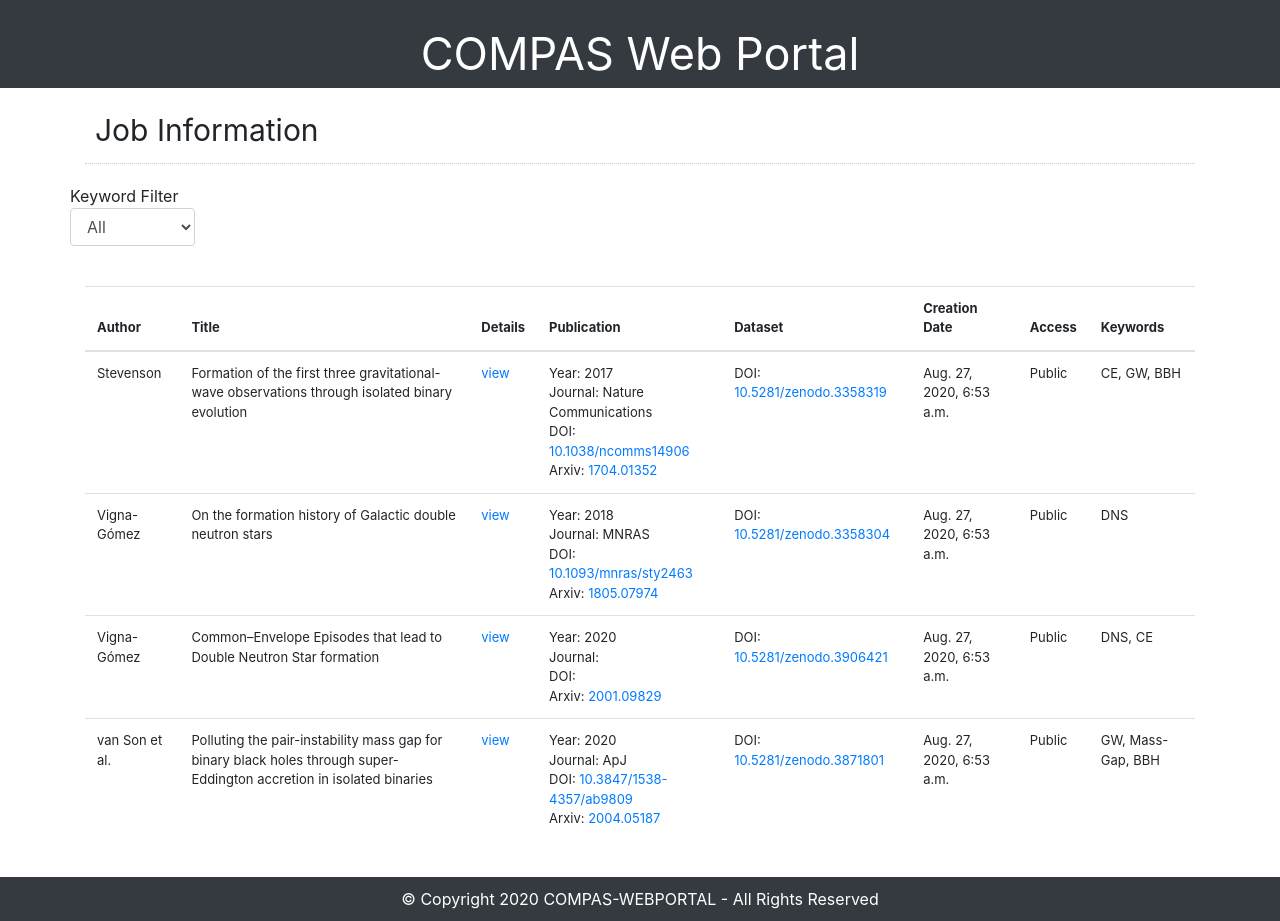
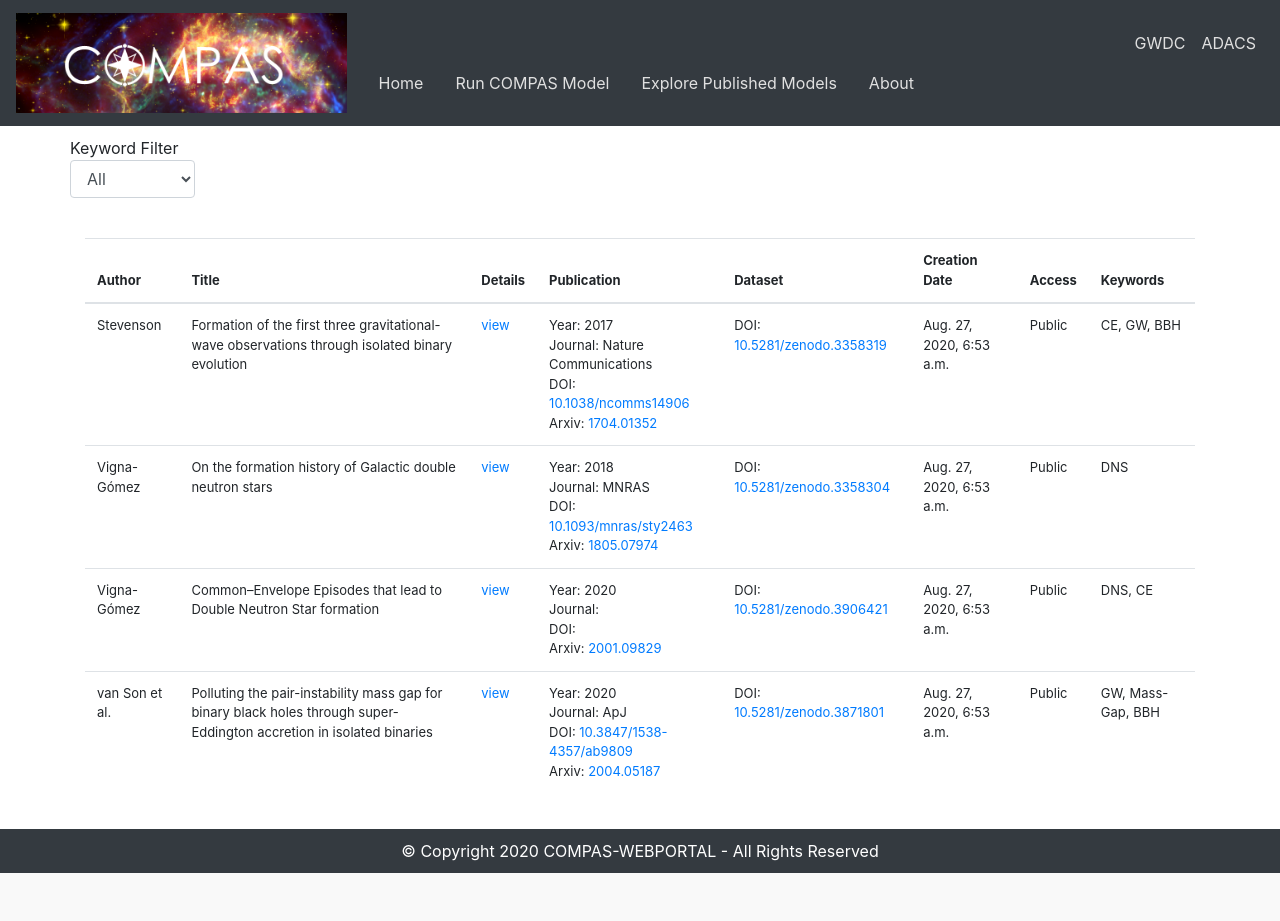
Before and after one commit to ADACS-Australia/SS20B-SStevenson, a Django app: page /1/ in a window 1280 px wide. After the commit the page ends 873 px from the top, so only its background shows below. Run offline with Django 3.2, Linux system fonts and the light colour scheme; data comes from the database, SQL or seed files in the repository; some libraries are stand-ins or nearby versions.

Commit message:
create homepage
Summary:
header: get all the components listed, but the layout when page collapses needs to be fixed; box over link after clicking it needs to be fixed;
homepage.content: get the basic layout;

Test Plan: homepage styling

Reviewers: mr-asher, emanehab99

Reviewed By: emanehab99

Differential Revision: https://phab.adacs.org.au/D204

```diff
--- a/src/compasweb/static/compasweb/style/styles.css
+++ b/src/compasweb/static/compasweb/style/styles.css
@@ -1,3 +1,25 @@
+/********************************************/
+/*                                          */
+/*          customized properties           */
+/*                                          */
+/********************************************/
+/* The following color codes are taken from CAS Research Colors in CAS Research Team in figma. */
+
+:root{
+    /* --nav-background: #373737; */
+    --gray2: #4F4F4F;
+    --gray3: #828282;
+    --gray5: #E0E0E0;
+    --gray6: #F2F2F2;
+    --title1-font: normal bold 45px Roboto, sans-serif;
+    --title1-shadow: 0px 24px 100px rgba(0, 0, 0, 0.14), 0px 11px 15px rgba(0, 0, 0, 0.2);
+    --p-md-font: normal 500 22px Roboto, sans-serif;
+    --p-md-height: 32px;
+    --button1-font: normal bold 30px Roboto, sans-serif;
+    --button1-height: 40px;
+}
+
+
 body {
     background-color: #343a40 !important;
 }
@@ -13,16 +35,43 @@ body {
     padding: 10px 0 20px;
 }
 
+@media (max-width: 768px) {
 
-.header {
-    top: 10px;
-    padding: 10px 0;
+    .navbar .collapse a {
+        padding-top: 1px !important;
+        padding-bottom: 1px !important;
+        padding-left: 0 !important;
+
+    }
 }
 
-.header-text {
-    color: white;
-    font-size: 45px;
+
+
+/********************************************/
+/*                                          */
+/*                 navbar                   */
+/*                                          */
+/********************************************/
+
+.navbar-brand .logo{
+    height: 100px;
+    vertical-align: middle;
 }
+
+.nav-item-left .nav-item .nav-link {
+    color: var(--gray5);
+}
+
+
+.nav-item-right .nav-item .nav-link {
+    color: var(--gray5);
+}
+
+/********************************************/
+/*                                          */
+/*                 footer                   */
+/*                                          */
+/********************************************/
 
 .footer {
     left: 0;
@@ -35,14 +84,54 @@ body {
     color: white;
 }
 
-.page-header {
+/********************************************/
+/*                                          */
+/*                 others                   */
+/*                                          */
+/********************************************/
+.jumbotron{
+    background-color: var(--gray6);
+    ;
+}
+
+.title-lg{
+    color: var(--gray2);
+    font: var(--title1-font);
+    text-shadow: var(--title1-shadow);
+}
+
+.p-text-md{
+    color: var(--gray2);
+    font: var(--p-md-font);
+    line-height: var(--p-md-height);
+}
+
+.btn-home{
+    background-color: var(--gray2);
+    font: var(--button1-font);
+    line-height: var(--button1-height);
+    display: flex;
+    align-items: center;
+    text-align: center;
+    border: 1px solid #BDBDBD;
+    border-radius: 20px;
+    width:320px;
+    height: 180px;
+}
+
+
+
+
+
+/* work in process */
+.jobtable {
+    font-size: small;
+}
+
+/* .page-header {
     margin: 0 0 20px;
     padding: 10px;
     font-size: 30px;
     text-align: left;
     border-bottom: 1px dotted #cccccc;
-}
-
-.jobtable {
-    font-size: small;
-}
+} */
--- a/src/compasweb/templates/compasweb/base/_base.html
+++ b/src/compasweb/templates/compasweb/base/_base.html
@@ -6,18 +6,21 @@
 
     <meta charset="UTF-8">
     <meta name="viewport" content="width=device-width, initial-scale=1">
+<!--    <meta charset="utf-8">-->
+<!--    <meta name="viewport" content="width=device-width, initial-scale=1, shrink-to-fit=no">-->
 
-    <link rel="stylesheet" href="https://stackpath.bootstrapcdn.com/bootstrap/4.1.3/css/bootstrap.min.css"
-          integrity="sha384-MCw98/SFnGE8fJT3GXwEOngsV7Zt27NXFoaoApmYm81iuXoPkFOJwJ8ERdknLPMO" crossorigin="anonymous">
+    <link rel="stylesheet" href="https://stackpath.bootstrapcdn.com/bootstrap/4.5.2/css/bootstrap.min.css"
+          integrity="sha384-JcKb8q3iqJ61gNV9KGb8thSsNjpSL0n8PARn9HuZOnIxN0hoP+VmmDGMN5t9UJ0Z" crossorigin="anonymous">
 
-    <script src="https://code.jquery.com/jquery-3.3.1.slim.min.js"
-            integrity="sha384-q8i/X+965DzO0rT7abK41JStQIAqVgRVzpbzo5smXKp4YfRvH+8abtTE1Pi6jizo"
+
+    <script src="https://code.jquery.com/jquery-3.5.1.slim.min.js"
+            integrity="sha384-DfXdz2htPH0lsSSs5nCTpuj/zy4C+OGpamoFVy38MVBnE+IbbVYUew+OrCXaRkfj"
             crossorigin="anonymous"></script>
-    <script src="https://cdnjs.cloudflare.com/ajax/libs/popper.js/1.14.3/umd/popper.min.js"
-            integrity="sha384-ZMP7rVo3mIykV+2+9J3UJ46jBk0WLaUAdn689aCwoqbBJiSnjAK/l8WvCWPIPm49"
+    <script src="https://cdn.jsdelivr.net/npm/popper.js@1.16.1/dist/umd/popper.min.js"
+            integrity="sha384-9/reFTGAW83EW2RDu2S0VKaIzap3H66lZH81PoYlFhbGU+6BZp6G7niu735Sk7lN"
             crossorigin="anonymous"></script>
-    <script src="https://stackpath.bootstrapcdn.com/bootstrap/4.1.3/js/bootstrap.min.js"
-            integrity="sha384-ChfqqxuZUCnJSK3+MXmPNIyE6ZbWh2IMqE241rYiqJxyMiZ6OW/JmZQ5stwEULTy"
+    <script src="https://stackpath.bootstrapcdn.com/bootstrap/4.5.2/js/bootstrap.min.js"
+            integrity="sha384-B4gt1jrGC7Jh4AgTPSdUtOBvfO8shuf57BaghqFfPlYxofvL8/KUEfYiJOMMV+rV"
             crossorigin="anonymous"></script>
 
     <link rel="stylesheet" href="https://use.fontawesome.com/releases/v5.2.0/css/all.css"
--- a/src/compasweb/templates/compasweb/base/base.html
+++ b/src/compasweb/templates/compasweb/base/base.html
@@ -5,7 +5,6 @@
             <div class="col col-md-12">
                  <div class="page-header">
                      {% block page_header %}
-                     Job Information
                      {% endblock page_header %}
                  </div>
                 {% block content %}
--- a/src/compasweb/templates/compasweb/base/header.html
+++ b/src/compasweb/templates/compasweb/base/header.html
@@ -1,8 +1,40 @@
 {% load static %}
-<div class="container">
-    <div class="row">
-        <div class="header col text-center">
-            <div class="header-text">COMPAS Web Portal</div>
-        </div>
-    </div>
-</div>
+
+<nav class="navbar navbar-expand-md bg-dark navbar-dark">
+  <!-- <div class="container"></div> -->
+  <a class="navbar-brand" href="#">
+    <img class="logo"
+             src="{% static 'compasweb/images/compas-logo.png' %}"></a>
+
+  <button class="navbar-toggler" type="button" data-toggle="collapse" data-target="#navbarSupportedContent" aria-controls="navbarSupportedContent" aria-expanded="false" aria-label="Toggle navigation">
+    <span class="navbar-toggler-icon"></span>
+  </button>
+
+  <div class="collapse navbar-collapse" id="navbarSupportedContent">
+      <ul class="navbar-nav nav-item-left">
+          <li class="nav-item" >
+              <a class="nav-link px-3 pt-5" href="#">Home</a>
+          </li>
+          <li class="nav-item">
+            <a class="nav-link px-3 pt-5" href="#">Run COMPAS Model</a>
+          </li>
+        <li class="nav-item">
+          <a class="nav-link px-3 pt-5" href="#">Explore Published Models</a>
+        </li>
+        <li class="nav-item">
+          <a class="nav-link px-3 pt-5" href="#">About</a>
+        </li>
+      </ul>
+
+      <ul class="navbar-nav ml-auto nav-item-right">
+        <li class="nav-item">
+          <a class="nav-link pb-5" href="https://gwdc.org.au/">GWDC</a>
+        </li>
+        <li class="nav-item">
+          <a class="nav-link pb-5" href="https://adacs.org.au/">ADACS</a>
+        </li>
+      </ul>
+  </div>
+
+</nav>
+<!-- </div> -->
--- a/src/compasweb/urls.py
+++ b/src/compasweb/urls.py
@@ -1,9 +1,11 @@
 from django.conf.urls import url
 from django.urls import path, re_path
 from .views.job.jobs import KeywordView, JobDetailView
+from .views.common import index
 
 urlpatterns = [
-    url(r"^$", KeywordView.as_view(), name="jobtable"),
+    url(r"^$", index, name="homepage"),
+    url(r"^/published/", KeywordView.as_view(), name="jobtable"),
     path("<str:keyword_filter>/", KeywordView.as_view(), name="jobtable"),
     path(r"<int:pk>", JobDetailView.as_view(), name="job_detail"),
 ]
```
Also changed, not shown: src/compasweb/templates/compasweb/common/index.html (added, +30 -0 lines), src/compasweb/views/common.py (added, +36 -0 lines), src/compasweb/static/compasweb/images/compas-logo.png (added).
